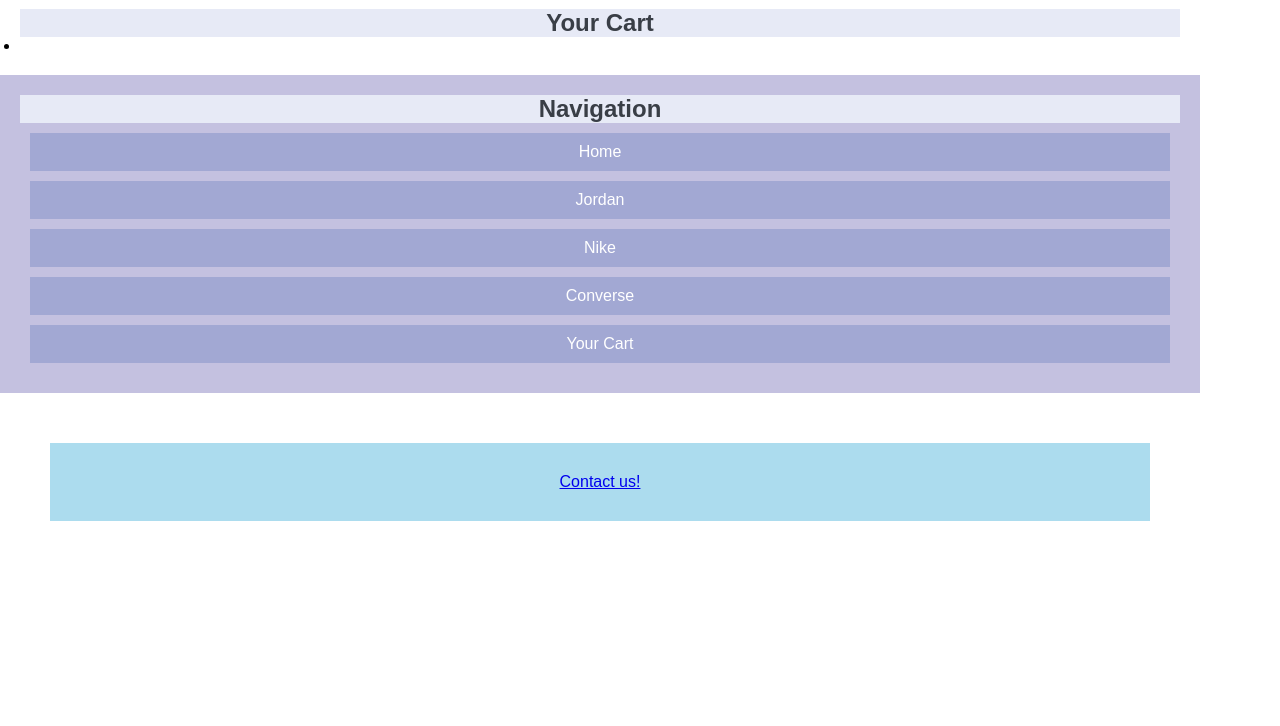
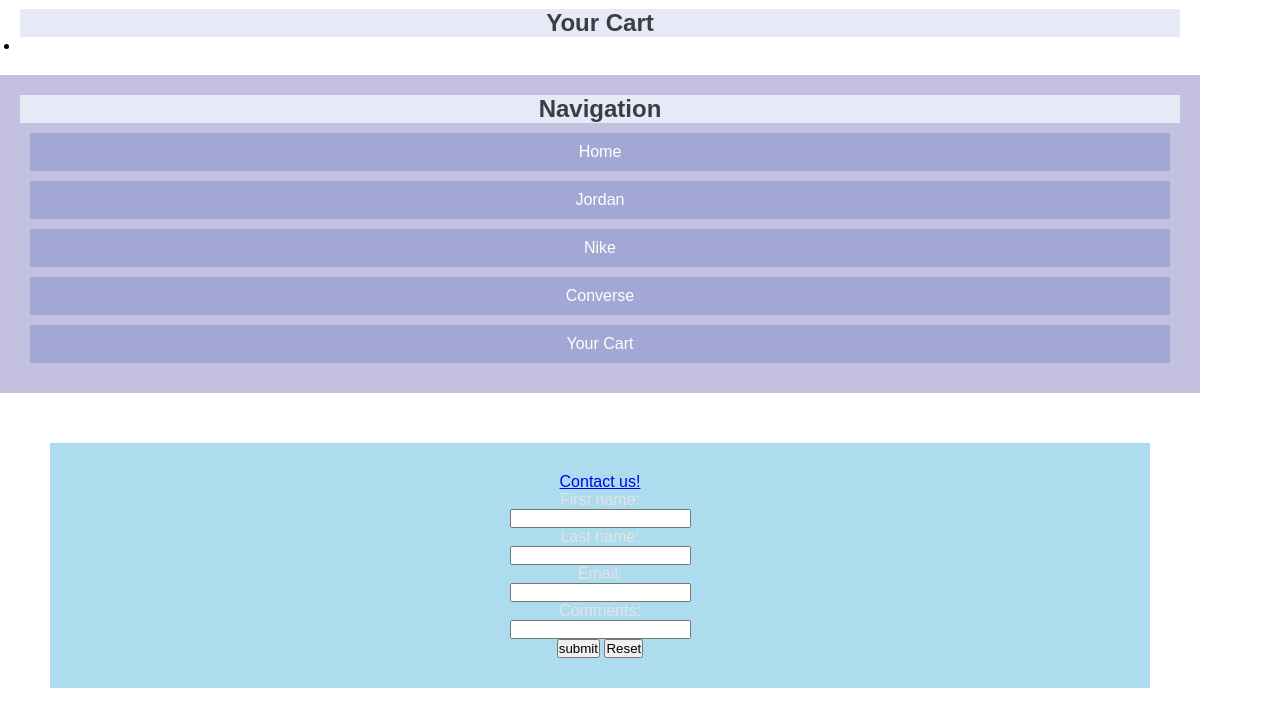
Before and after one commit to Contactmaru/CIS132-HTML-Project, a plain HTML site: page cart.html in a window 1280 px wide. Shown: the part 420-1146 px from the top of the page. Before the commit the page ends 991 px from the top, so only its background shows below. Drawn offline with Linux system fonts and the light colour scheme.

Commit message:
Update cart.html

```diff
--- a/cart.html
+++ b/cart.html
@@ -29,6 +29,18 @@
 
     <footer>
         <a href="mailto:sales@tiraminsusports.com">Contact us!</a>
+        <form>
+            <label for="fname">First name:</label><br>
+            <input type="text" id="fname" name="fname"><br>
+            <label for="lname">Last name:</label><br>
+            <input type="text" id="lname" name="lname"><br>
+            <label for="email">Email:</label><br>
+            <input type="text" id="email" name="email"><br>
+            <label for="comt">Comments:</label><br>
+            <input type="text" id="comt" name="comt"><br>
+            <input type="submit" value="submit">
+            <input type="reset">
+        </form>
     </footer>
-</body>
-</html>
+    </body>
+    </html>
```
